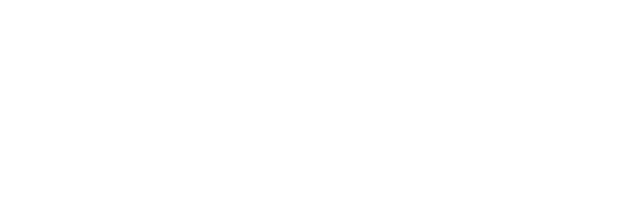
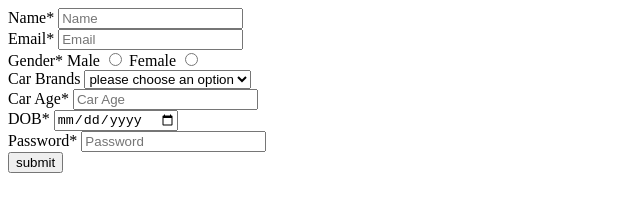
Before and after one commit to acciojob/car-insurance-form-Akshaybaisware, a website: page main.html in a window 1280 px wide. Shown: the whole page, without its empty margins (0-640 px from the left). Drawn offline with Linux system fonts and the light colour scheme.

Commit message:
created a submission

```diff
--- a/main.html
+++ b/main.html
@@ -7,6 +7,58 @@
 </head>
 
 <body>
+	<form method ="post">
+		<div>
+			<label for="name">Name*</label>
+	        <input type="text" id="name" placeholder="Name" name="name" required>
+		</div>
+
+		<div>
+			<label for="email">Email*</label>
+	        <input type="email" id="email" placeholder="Email" name="email" required>
+		</div>
+
+		<div>
+			<label for="gender">Gender*</label>
+		    <label for="gender_m">Male</label>
+	        <input type="radio" id="gender_m" name="gender" required>
+		    <label for="gender_f">Female</label>
+	        <input type="radio" id="gender_f" name="gender" required>
+		</div>
+
+		<div>
+			<label for="car brand">Car Brands</label>
+	        <select id="car" required>
+				<option value=""disabled selected>please choose an option</option>
+				<option value="bmw">BMW</option>
+				<option value="audi">Audi</option>
+				<option value="mercedez">Mercedez</option>
+			</select>
+
+		<div>
+			<label for="car age">Car Age*</label>
+	        <input type="number" id="car age" placeholder="Car Age" name="car Age" required>
+
+		</div>
+
+		<div>
+			<label for="dob">DOB*</label>
+	        <input type="date" id="dob" required>
+
+		</div>
+
+		<div>
+			<label for="password">Password*</label>
+	        <input type="password" id="password"  placeholder="Password" required>
+
+		</div>
+
+		<div>
+
+	        <button type="submit">submit </button>
+
+		</div>
+	</form>
 	<!-- the entire body must be written by student -->
     <script type="text/javascript" src="./script.js">
 </script>
```
